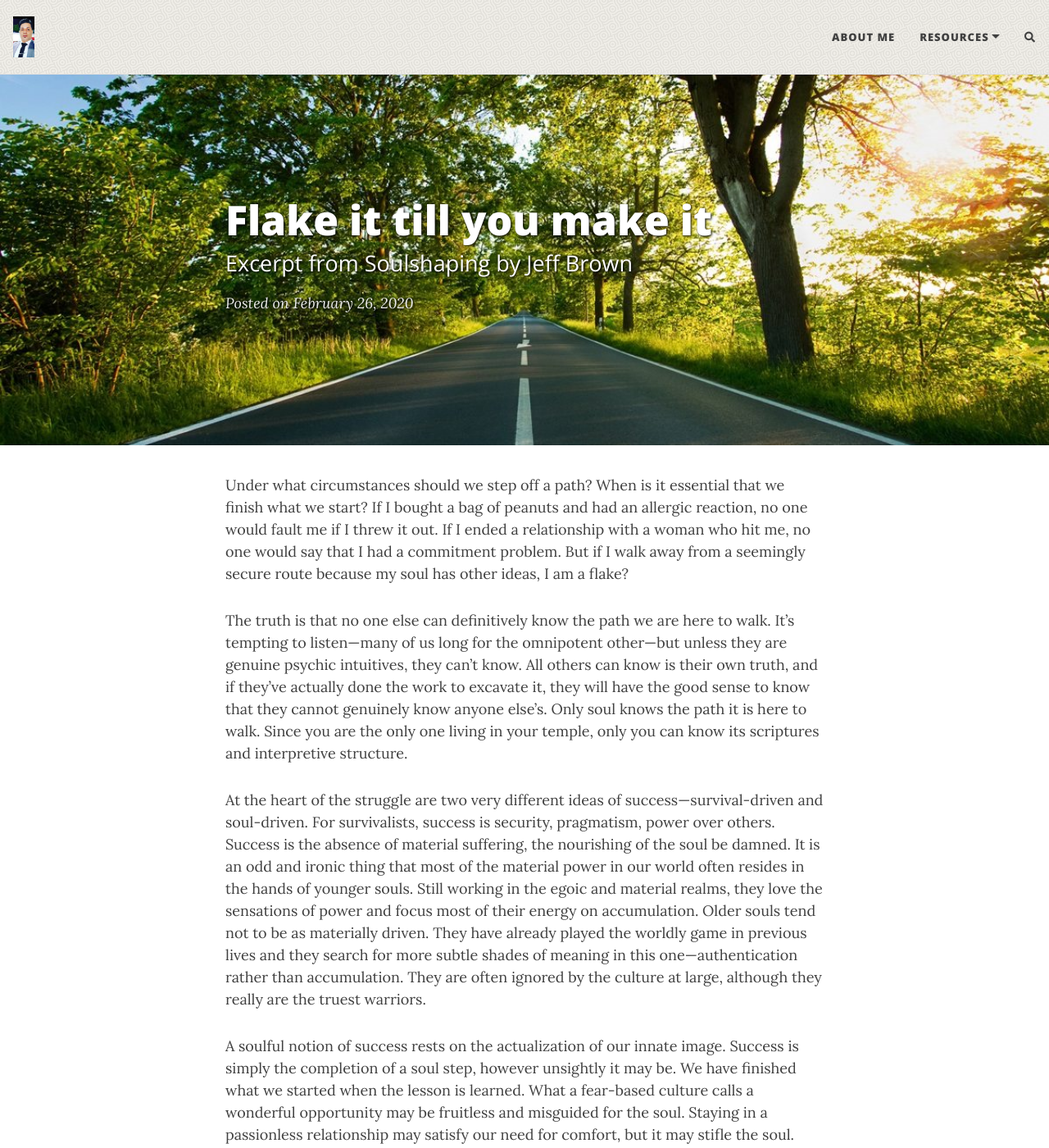
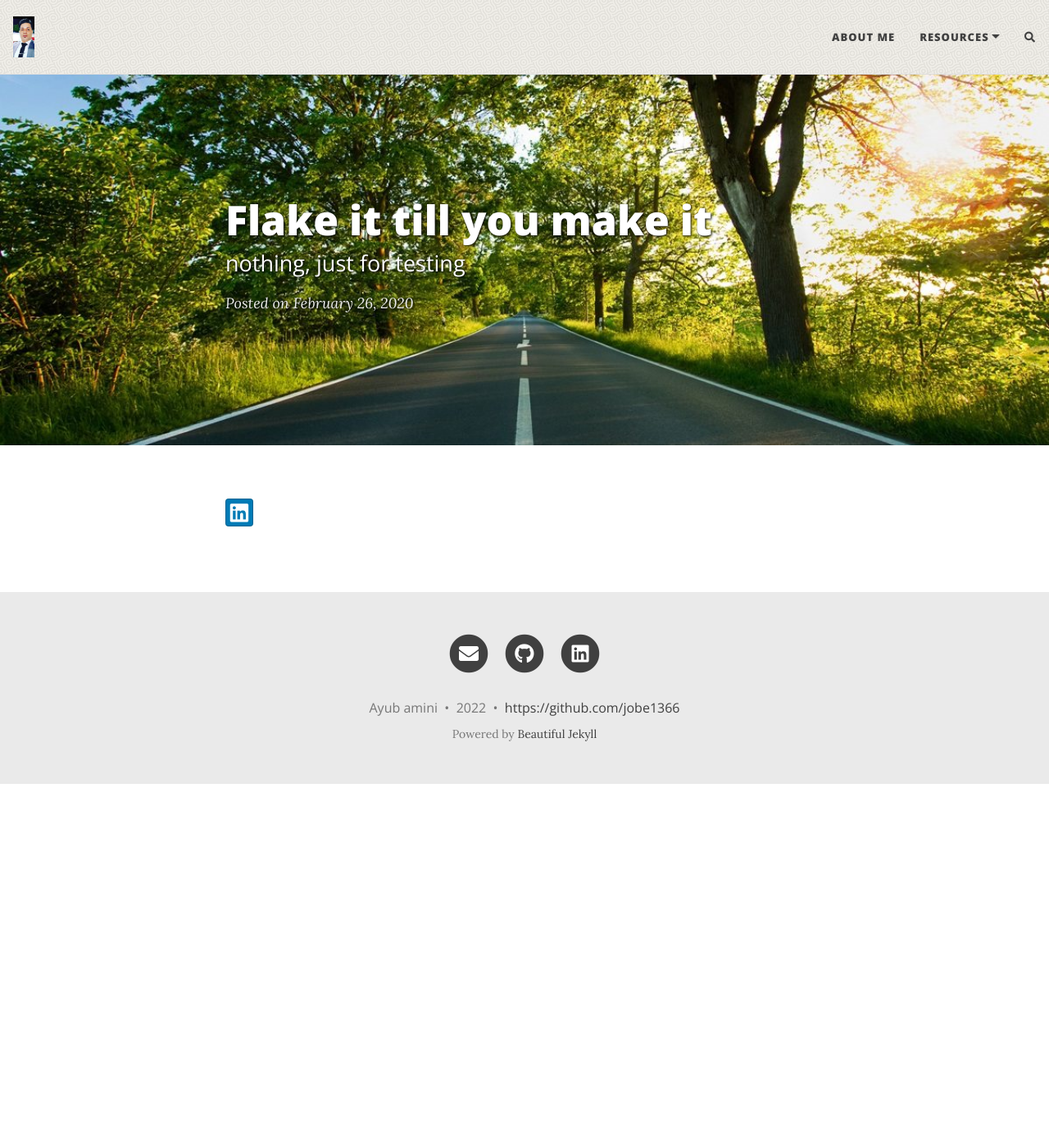
Before and after one commit to jobe1366/AYUB_AMINI.github.io, a Jekyll site: the page built from _posts/2020-02-26-flake-it-till-you-make-it.md, in a window 1280 px wide and 1400 px high. Shown: the whole window at 82% size. Built offline with Jekyll 4.4.1, drawn with Linux system fonts in a browser that asks for light colours; nearby versions of some CDN libraries; comment, search, counter and statistics services are not loaded; some of the changed text lies outside the part shown.

Commit message:
Update 2020-02-26-flake-it-till-you-make-it.md

```diff
--- a/_posts/2020-02-26-flake-it-till-you-make-it.md
+++ b/_posts/2020-02-26-flake-it-till-you-make-it.md
@@ -1,17 +1,9 @@
 ---
 layout: post
 title: Flake it till you make it
-subtitle: Excerpt from Soulshaping by Jeff Brown
+subtitle: nothing, just for testing
 cover-img: /assets/img/path.jpg
 thumbnail-img: /assets/img/thumb.png
 share-img: /assets/img/path.jpg
-tags: [books, test]
+tags:
 ---
-
-Under what circumstances should we step off a path? When is it essential that we finish what we start? If I bought a bag of peanuts and had an allergic reaction, no one would fault me if I threw it out. If I ended a relationship with a woman who hit me, no one would say that I had a commitment problem. But if I walk away from a seemingly secure route because my soul has other ideas, I am a flake?
-
-The truth is that no one else can definitively know the path we are here to walk. It’s tempting to listen—many of us long for the omnipotent other—but unless they are genuine psychic intuitives, they can’t know. All others can know is their own truth, and if they’ve actually done the work to excavate it, they will have the good sense to know that they cannot genuinely know anyone else’s. Only soul knows the path it is here to walk. Since you are the only one living in your temple, only you can know its scriptures and interpretive structure.
-
-At the heart of the struggle are two very different ideas of success—survival-driven and soul-driven. For survivalists, success is security, pragmatism, power over others. Success is the absence of material suffering, the nourishing of the soul be damned. It is an odd and ironic thing that most of the material power in our world often resides in the hands of younger souls. Still working in the egoic and material realms, they love the sensations of power and focus most of their energy on accumulation. Older souls tend not to be as materially driven. They have already played the worldly game in previous lives and they search for more subtle shades of meaning in this one—authentication rather than accumulation. They are often ignored by the culture at large, although they really are the truest warriors.
-
-A soulful notion of success rests on the actualization of our innate image. Success is simply the completion of a soul step, however unsightly it may be. We have finished what we started when the lesson is learned. What a fear-based culture calls a wonderful opportunity may be fruitless and misguided for the soul. Staying in a passionless relationship may satisfy our need for comfort, but it may stifle the soul. Becoming a famous lawyer is only worthwhile if the soul demands it. It is an essential failure if you are called to be a monastic this time around. If you need to explore and abandon ten careers in order to stretch your soul toward its innate image, then so be it. Flake it till you make it.
```
